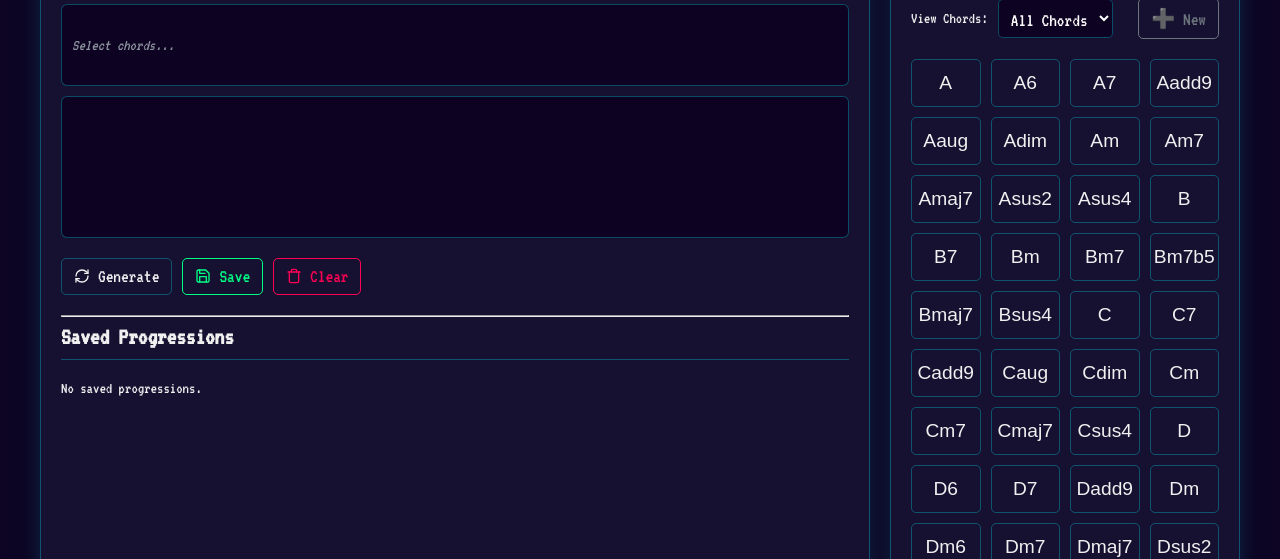
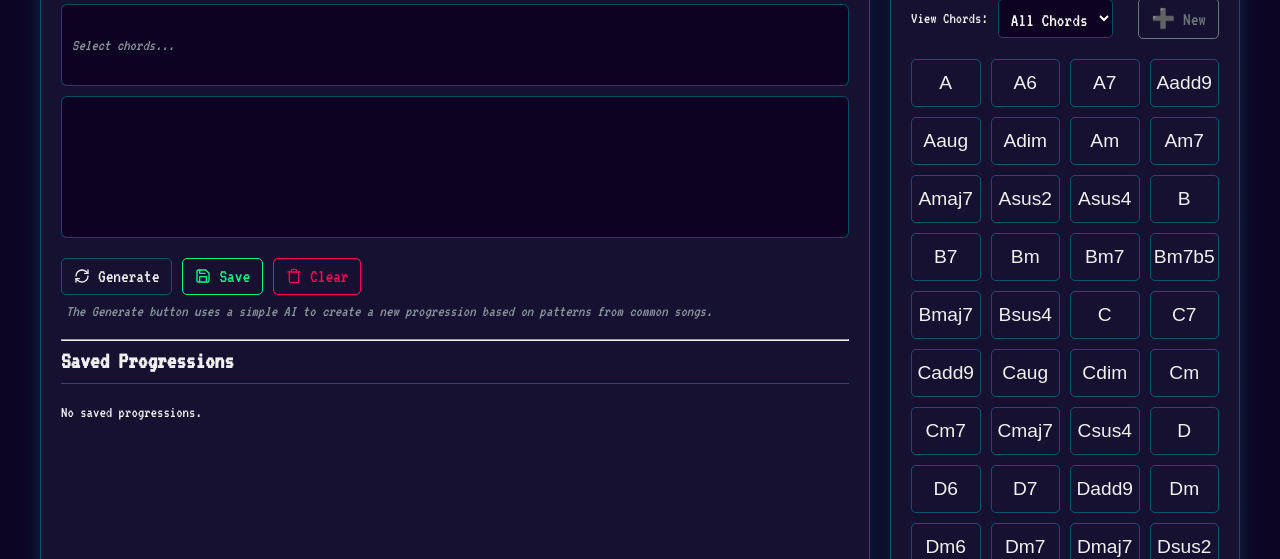
Before and after one commit to PandasDrive/chord-library, a Flask app: page / in a window 1280 px wide. Shown: the part 174-733 px from the top of the page. Run offline with Flask 3, Linux system fonts and the light colour scheme.

Commit message:
Generate button information

```diff
--- a/templates/index.html
+++ b/templates/index.html
@@ -139,7 +139,21 @@
         }
         .remove-chord:hover { background-color: rgba(0, 0, 0, 0.4); }
 
-        .controls { display: flex; gap: 10px; margin-bottom: 20px; }
+        /* --- UPDATED: Control button styles --- */
+        .controls-container {
+            margin-bottom: 20px;
+        }
+        .controls {
+            display: flex;
+            gap: 10px;
+        }
+        .controls-info {
+            color: var(--subtle-text);
+            font-size: 1em;
+            margin: 8px 0 0 5px; /* Adjusted margin for proper spacing */
+            font-style: italic;
+        }
+
         .btn {
             padding: 8px 12px; border: 1px solid var(--border-color); border-radius: 5px; font-size: 1.2em; cursor: pointer;
             transition: all 0.2s; font-family: 'VT323', monospace;
@@ -292,6 +306,7 @@
                 <span class="progression-placeholder">Select chords from the right...</span>
             </div>
             <div id="progression-diagrams" class="progression-diagrams"></div>
+            <div class="controls-container">
                 <div class="controls">
                     <button id="generate-btn" class="btn">
                         <svg xmlns="http://www.w3.org/2000/svg" width="16" height="16" viewBox="0 0 24 24" fill="none" stroke="currentColor" stroke-width="2" stroke-linecap="round" stroke-linejoin="round"><path d="M3 12a9 9 0 0 1 9-9 9.75 9.75 0 0 1 6.74 2.74L21 8"/><path d="M21 3v5h-5"/><path d="M21 12a9 9 0 0 1-9 9 9.75 9.75 0 0 1-6.74-2.74L3 16"/><path d="M3 21v-5h5"/></svg>
@@ -305,6 +320,10 @@
                         <svg xmlns="http://www.w3.org/2000/svg" width="16" height="16" viewBox="0 0 24 24" fill="none" stroke="currentColor" stroke-width="2" stroke-linecap="round" stroke-linejoin="round"><polyline points="3 6 5 6 21 6"></polyline><path d="M19 6v14a2 2 0 0 1-2 2H7a2 2 0 0 1-2-2V6m3 0V4a2 2 0 0 1 2-2h4a2 2 0 0 1 2 2v2"></path></svg>
                         Clear
                     </button>
+                </div>
+                <p class="controls-info">
+                    The Generate button uses a simple AI to create a new progression based on patterns from common songs.
+                </p>
             </div>
             <hr>
             <h2>Saved Progressions</h2>
@@ -392,7 +411,7 @@
 
             const chordSelector = document.getElementById('chord-selector'), progressionDisplay = document.getElementById('progression-display'),
                   progressionDiagrams = document.getElementById('progression-diagrams'),
-                  generateBtn = document.getElementById('generate-btn'), // NEW
+                  generateBtn = document.getElementById('generate-btn'),
                   saveBtn = document.getElementById('save-btn'), clearBtn = document.getElementById('clear-btn'),
                   savedList = document.getElementById('saved-progressions-list'), keySelector = document.getElementById('key-selector'),
                   addChordBtn = document.getElementById('add-chord-btn'), chordModal = document.getElementById('chord-modal'),
@@ -534,7 +553,6 @@
                 }
             };
 
-            // --- NEW: AI Generator Logic ---
             const handleGenerateClick = async () => {
                 const firstChord = currentProgression.length > 0 ? currentProgression[0] : 'C';
                 const response = await fetch(`/api/generate-progression?start_chord=${firstChord}&length=4`);
@@ -548,7 +566,7 @@
             chordSelector.addEventListener('click', e => e.target.classList.contains('chord-btn') && addChordToProgression(e.target.dataset.chord));
             scaleSelector.addEventListener('click', e => e.target.classList.contains('scale-btn') && openScaleModal(e.target.dataset.scale));
             progressionDisplay.addEventListener('click', e => { const pill = e.target.closest('.chord-pill'); if (e.target.classList.contains('remove-chord')) removeChordFromProgression(parseInt(e.target.dataset.index)); else if (pill) openChordModal(pill.dataset.chordName); });
-            generateBtn.addEventListener('click', handleGenerateClick); // NEW
+            generateBtn.addEventListener('click', handleGenerateClick);
             saveBtn.addEventListener('click', saveCurrentProgression);
             clearBtn.addEventListener('click', () => { currentProgression = []; renderProgression(); });
             savedList.addEventListener('click', handleSavedListClick);
```
Lines whose indentation alone changed are shown as unchanged.
